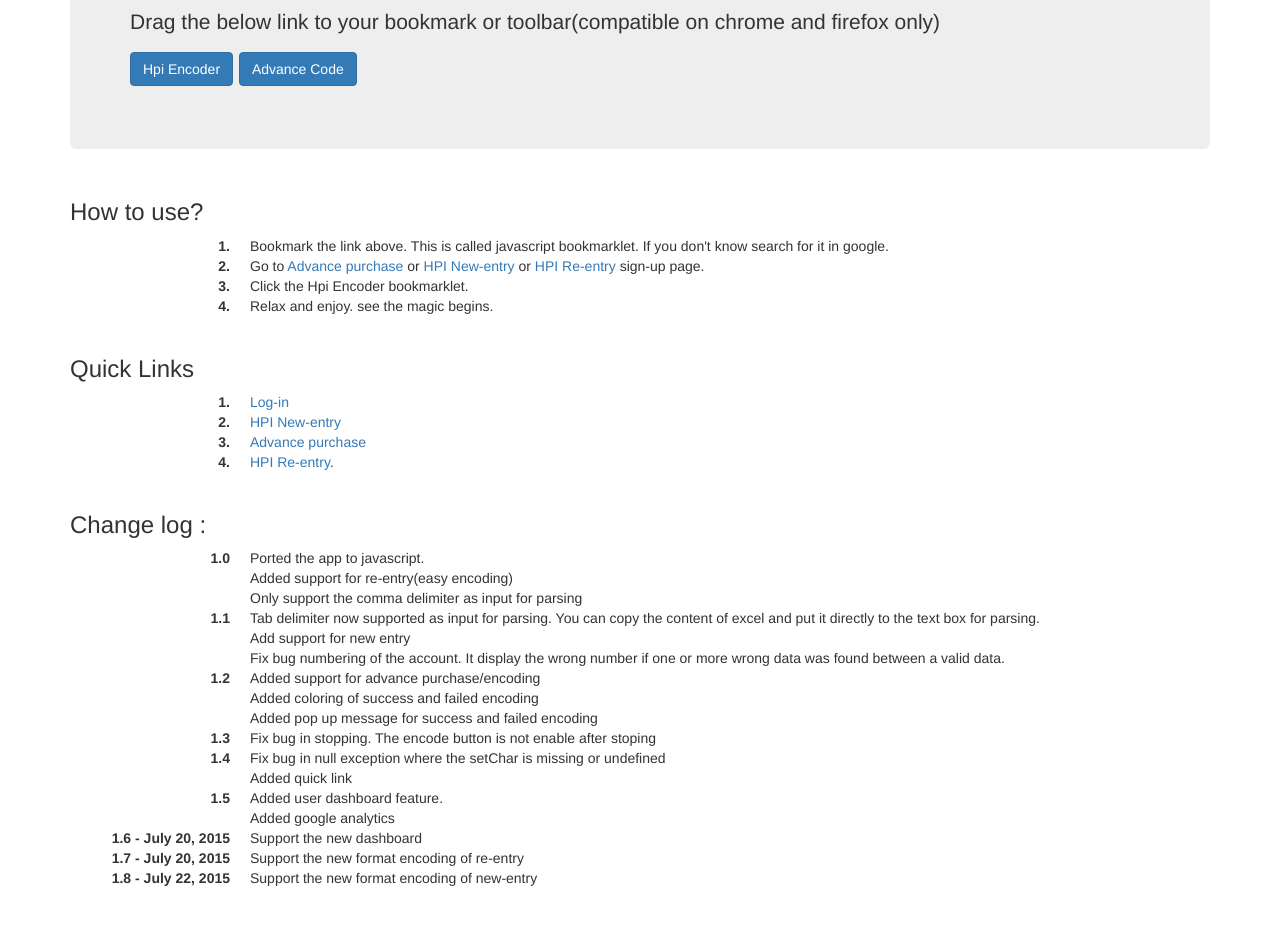
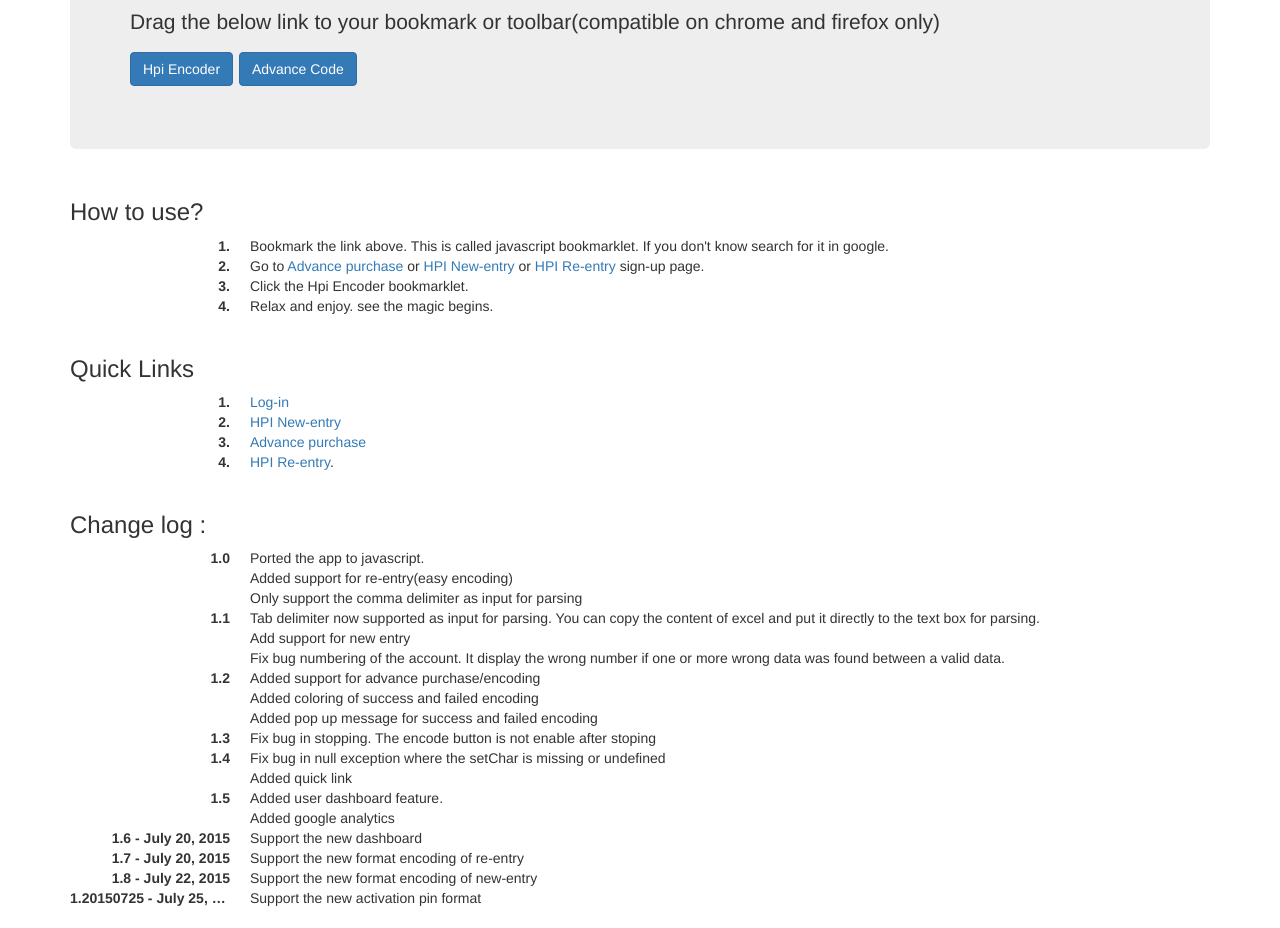
Before and after one commit to git-m1chael-dg/ez-bm, a plain HTML site: page index.html in a window 1280 px wide. Shown: the part 140-1068 px from the top of the page. Drawn offline with nearby package versions, Linux system fonts and the light colour scheme.

Commit message:
increase version

```diff
--- a/Common/CommonService.js
+++ b/Common/CommonService.js
@@ -3,7 +3,7 @@ hpiModule.service('CommonFunc', function ($http,toaster) {
             var self = this;
 
             self.version =  function(){
-              return "1.8";
+              return "1.20150725";
             };
 
             self.isValidateUserCode = function(account){
--- a/index.html
+++ b/index.html
@@ -185,7 +185,12 @@
                         <dd>
                             Support the new format encoding of new-entry
                         </dd>
-
+                        <dt>
+                            1.20150725 - July 25, 2015
+                        </dt>
+                        <dd>
+                            Support the new activation pin format
+                        </dd>
                     </dl>
                 </div>
             </div>
```
